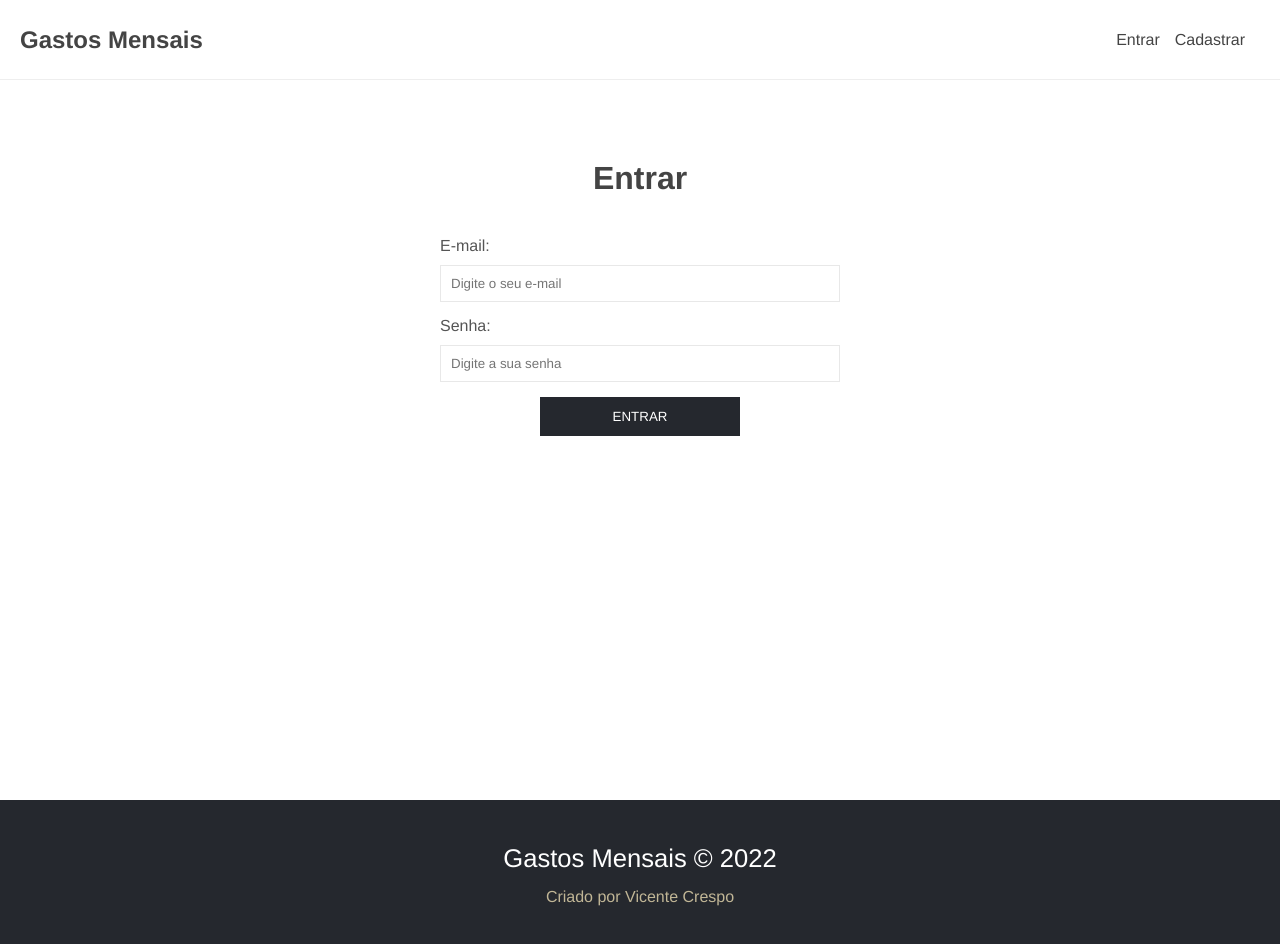
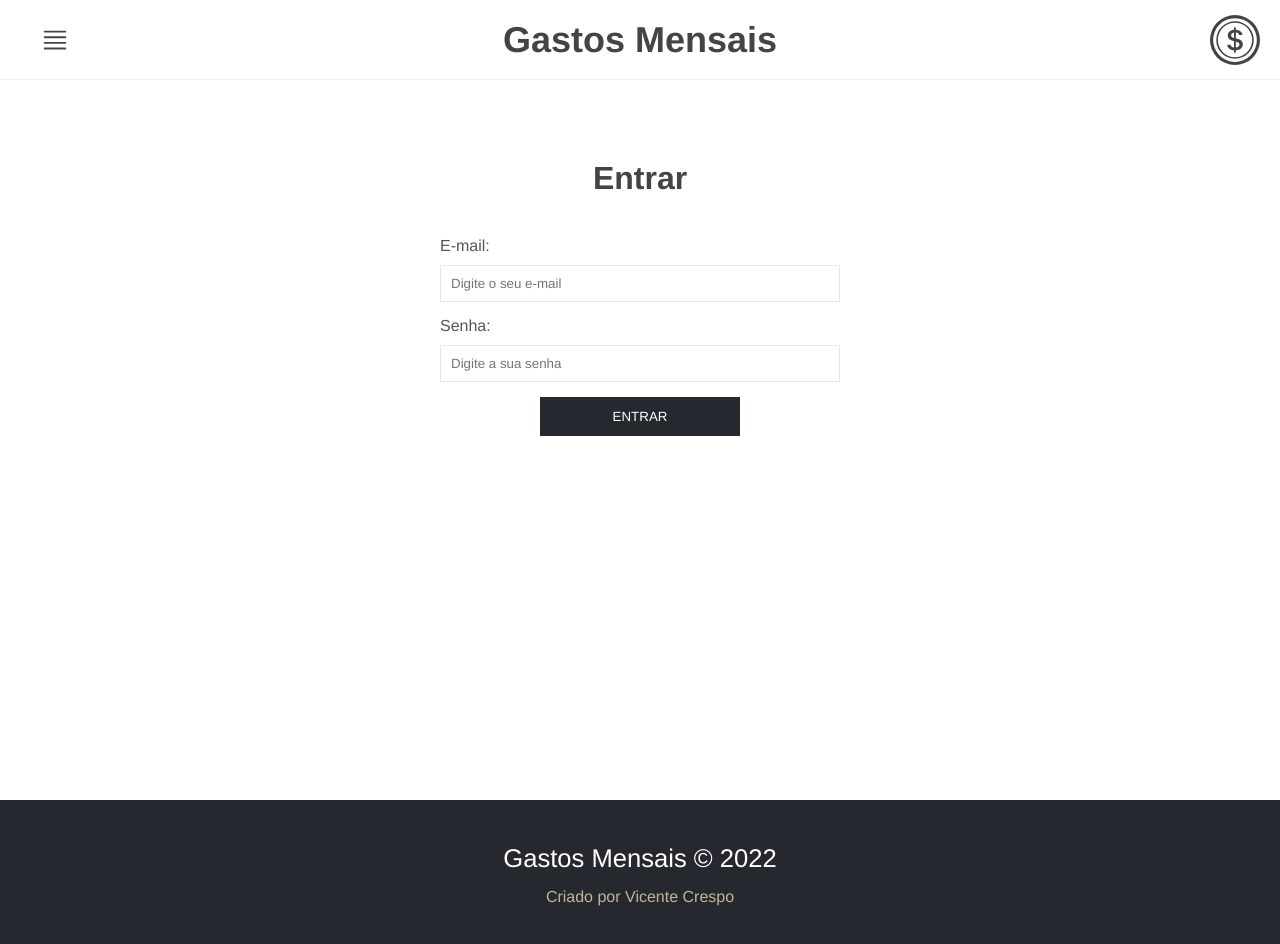
Before and after one commit to vicentecrespop/VueGastosMensais, a Vue app: page /login in a window 1280 px wide. Shown: the top 944 px of the page. Built offline with nearby package versions, Linux system fonts and the light colour scheme.

Commit message:
frontend

```diff
--- a/public/index.html
+++ b/public/index.html
@@ -4,8 +4,8 @@
     <meta charset="utf-8">
     <meta http-equiv="X-UA-Compatible" content="IE=edge">
     <meta name="viewport" content="width=device-width,initial-scale=1.0">
-    <link rel="icon" href="<%= BASE_URL %>favicon.ico">
-    <title><%= htmlWebpackPlugin.options.title %></title>
+    <link rel="icon" href="<%= BASE_URL %>coin.svg">
+    <title>Gastos Mensais</title>
   </head>
   <body>
     <noscript>
--- a/src/App.vue
+++ b/src/App.vue
@@ -2,6 +2,7 @@
   <div>
     <div class="conteudo">
       <Navbar />
+      <Sidebar />
       <router-view class="container"></router-view>
     </div>
     <Footer />
@@ -11,10 +12,11 @@
 <script>
 import Navbar from './components/Navbar'
 import Footer from './components/Footer.vue'
+import Sidebar from './components/Sidebar.vue'
 
 export default {
   name: "App",
-  components: { Navbar, Footer }
+  components: { Navbar, Footer, Sidebar }
 }
 </script>
 
@@ -30,10 +32,18 @@ export default {
   .conteudo {
     height: auto;
     min-height: 100vh;
+    display: grid;
+    grid-template-columns: auto 1fr;
+    grid-template-rows: auto 1fr;
+    grid-template-areas:
+      'sidebar navbar'
+      'sidebar conteudo';
+
   }
 
   .container {
     min-height: 300px;
+    grid-area: conteudo;
   }
 
   a {
--- a/src/components/Navbar.vue
+++ b/src/components/Navbar.vue
@@ -1,19 +1,18 @@
 <template>
   <div id="nav">
-      <!-- <router-link to="/" id="logo-container">
-          <img src="/img/partytimelogo.png" alt="Party time">
-      </router-link> -->
-      <div class="nav-title">
-          <h2>Gastos Mensais</h2>
+      <div id="nav-button" class="nav-button" @click="mostrarLinks">
+            <svg xmlns="http://www.w3.org/2000/svg" width="30" height="30" fill="currentColor" class="bi bi-justify" viewBox="0 0 16 16">
+                <path fill-rule="evenodd" d="M2 12.5a.5.5 0 0 1 .5-.5h11a.5.5 0 0 1 0 1h-11a.5.5 0 0 1-.5-.5zm0-3a.5.5 0 0 1 .5-.5h11a.5.5 0 0 1 0 1h-11a.5.5 0 0 1-.5-.5zm0-3a.5.5 0 0 1 .5-.5h11a.5.5 0 0 1 0 1h-11a.5.5 0 0 1-.5-.5zm0-3a.5.5 0 0 1 .5-.5h11a.5.5 0 0 1 0 1h-11a.5.5 0 0 1-.5-.5z"/>
+            </svg>
       </div>
-      <div class="nav-links">
-          <router-link to="/" v-show="authenticated">Gastos</router-link>
-          <router-link to="/login" v-show="!authenticated">Entrar</router-link>
-          <router-link to="/register" v-show="!authenticated">Cadastrar</router-link>
-          <router-link to="/historico" v-show="authenticated">Histórico</router-link>
-          <router-link to="/profile" v-show="authenticated">Configurações</router-link>
-          <button @click="logout($event)" v-show="authenticated">Logout</button>
-      </div>
+          <div class="nav-title">
+              <svg xmlns="http://www.w3.org/2000/svg" width="50" height="50" fill="currentColor" class="bi bi-coin" viewBox="0 0 16 16">
+                <path d="M5.5 9.511c.076.954.83 1.697 2.182 1.785V12h.6v-.709c1.4-.098 2.218-.846 2.218-1.932 0-.987-.626-1.496-1.745-1.76l-.473-.112V5.57c.6.068.982.396 1.074.85h1.052c-.076-.919-.864-1.638-2.126-1.716V4h-.6v.719c-1.195.117-2.01.836-2.01 1.853 0 .9.606 1.472 1.613 1.707l.397.098v2.034c-.615-.093-1.022-.43-1.114-.9H5.5zm2.177-2.166c-.59-.137-.91-.416-.91-.836 0-.47.345-.822.915-.925v1.76h-.005zm.692 1.193c.717.166 1.048.435 1.048.91 0 .542-.412.914-1.135.982V8.518l.087.02z"/>
+                <path d="M8 15A7 7 0 1 1 8 1a7 7 0 0 1 0 14zm0 1A8 8 0 1 0 8 0a8 8 0 0 0 0 16z"/>
+                <path d="M8 13.5a5.5 5.5 0 1 1 0-11 5.5 5.5 0 0 1 0 11zm0 .5A6 6 0 1 0 8 2a6 6 0 0 0 0 12z"/>
+              </svg>
+              <h2>Gastos Mensais</h2>
+          </div>
   </div>
 </template>
 
@@ -31,6 +30,13 @@ export default {
 
             // redirect
             this.$router.push('/login')
+        },
+        mostrarLinks() {
+            const sidebar = document.getElementById('sidebar')
+            const botao = document.getElementById('nav-button')
+            // sidebar.style.left = sidebar.style.left == '0px' ? '-150px' : '0px'
+            sidebar.style.marginLeft = sidebar.style.marginLeft == '-150px' ? '0px' : '-150px'
+            botao.style.left = sidebar.style.marginLeft == '0px' ? '190px' : '40px'
         }
     },
     computed: {
@@ -44,11 +50,13 @@ export default {
 <style scoped>
     #nav {
         display: flex;
+        flex-direction: column;
         align-items: center;
-        justify-content: space-between;
         padding: 20px;
         border-bottom: 1px solid #EEE;
         height: 80px;
+        transition: .5s;
+        grid-area: navbar;
     }
 
     #nav a {
@@ -56,23 +64,43 @@ export default {
         padding-right: 15px;
     }
 
-    #nav img {
-        width: 35px;
+    .nav-title {
+        font-weight: 300;
+        font-size: 1.5rem;
+        width: 100%;
+        height: 40px;
+        display: flex;
+        align-items: center;
+        justify-content: center;
+        margin-bottom: 10px;
     }
 
-    .nav-title {
-        font-weight: 300;
-        text-align: center;
-        /* width: 30%; */
+    .nav-title svg {
+        position: absolute;
+        right: 20px;
+        top: 15px;
     }
 
-    /* #logo-container, .nav-links {
-        width: 35%;
-    } */
+
+    .nav-button {
+        position: absolute;
+        left: 40px;
+        top: 25px;
+        transition: left 1s ease;
+    }
 
     .nav-links {
         display: flex;
         justify-content: flex-end;
+        display: none;
+        transition: .5s;
+        margin: auto 20px;
+        width: 100%;
+    }
+
+    .nav-links a {
+        text-decoration: none;
+        width: 25%;
     }
 
     button {
@@ -86,7 +114,18 @@ export default {
         color: #C1B696;
     }
 
-    @media (max-width: 550px) {
+
+    @media (max-width: 560px) {
+        .nav-title svg {
+            display: none;
+        }
+
+        .nav-title {
+            justify-content: flex-start;
+        }
+    }
+
+    /* @media (max-width: 550px) {
         #nav {
             flex-direction: column;
             height: 100px;
@@ -100,7 +139,7 @@ export default {
         .nav-links {
             margin-top: 5px;
         }
-    }
+    } */
 
     @media (max-width: 330px) {
 
--- /dev/null
+++ b/src/components/Sidebar.vue
@@ -0,0 +1,75 @@
+<template>
+    <div id="sidebar">
+        <div class="sidebar-links">
+          <router-link to="/" v-show="authenticated">Gastos</router-link>
+          <router-link to="/login" v-show="!authenticated">Entrar</router-link>
+          <router-link to="/register" v-show="!authenticated">Cadastrar</router-link>
+          <router-link to="/historico" v-show="authenticated">Histórico</router-link>
+          <router-link to="/profile" v-show="authenticated">Configurações</router-link>
+          <button @click="logout($event)" v-show="authenticated">Logout</button>
+        </div>
+    </div>
+</template>
+
+<script>
+import { mapState } from 'vuex'
+
+export default {
+    name: 'Sidebar',
+    methods: {
+        logout(e) {
+            e.preventDefault()
+
+            // emitir evento de logout do usuario
+            this.$store.commit('logout')
+
+            // redirect
+            this.$router.push('/login')
+        },
+        mostrarLinks() {
+            const links = document.getElementById('sidebar-links')
+            links.style.display = links.style.display == 'flex' ? 'none' : 'flex'
+        }
+    },
+    computed: {
+        ...mapState([
+            'authenticated'
+        ])
+    }
+}
+</script>
+
+<style scoped>
+    #sidebar {
+        height: 100%;
+        width: 150px;
+        color: #fff;
+        background-color: black;
+        grid-area: sidebar;
+        transition: 1s;
+        margin-left: -150px;
+    }
+
+    .sidebar-links {
+        display: flex;
+        flex-direction: column;
+        height: 100%;
+    }
+    .sidebar-links button {
+        background-color: black;
+        border: 0;
+        font-size: 1rem;
+        position: relative;
+        bottom: 10px;
+    }
+
+    .sidebar-links a,
+    .sidebar-links button {
+        text-decoration: none;
+        padding: 10px;
+        display: flex;
+        justify-content: flex-start;
+        align-items: center;
+    }
+
+</style>
```
Also changed, not shown: public/coin.svg (added), 1 other file (tests, documents, lock files or other folders).
